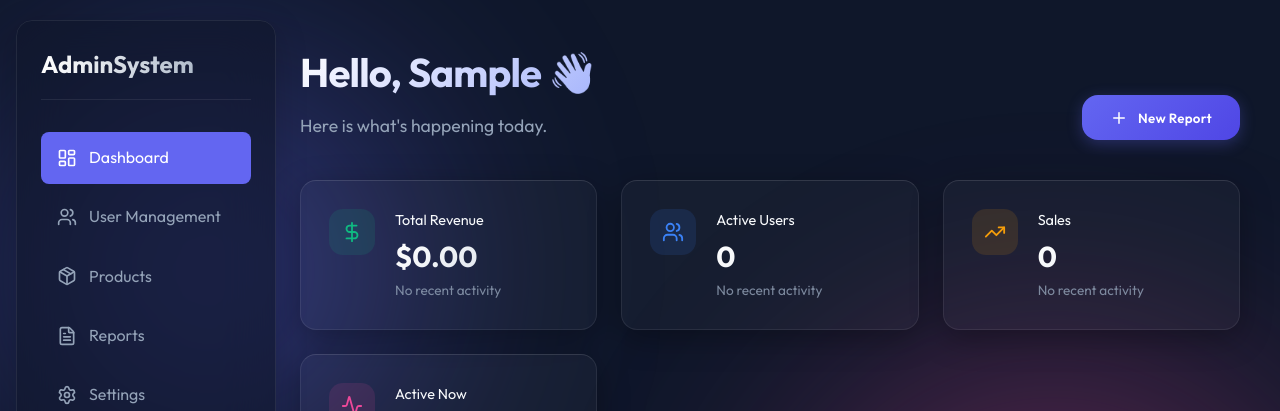
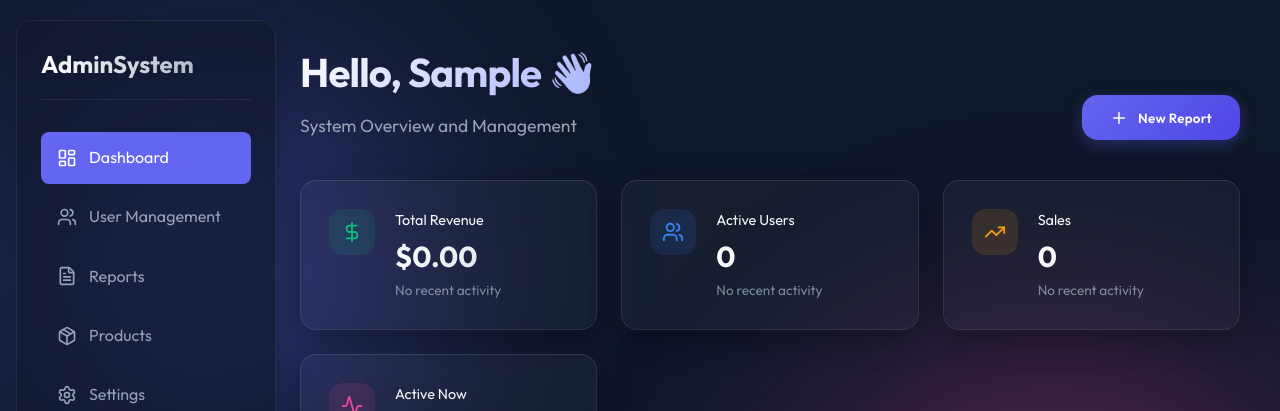
Before and after one commit to danithu17/management-system, a React (Vite) app: page / in a window 1280 px wide. Shown: the top 411 px of the page. Built offline with nearby package versions, Linux system fonts and the light colour scheme; sample sign-in values are in the browser's storage.

Commit message:
Implement Role-Based Access Control (RBAC) for Admin and Users

```diff
--- a/src/App.jsx
+++ b/src/App.jsx
@@ -11,10 +11,13 @@ import Reports from './pages/Reports';
 import Placeholder from './pages/Placeholder';
 
 // Protected Route Component
-const ProtectedRoute = ({ children }) => {
+const ProtectedRoute = ({ children, adminOnly = false }) => {
   const { user } = useAuth();
   if (!user) {
     return <Navigate to="/login" replace />;
+  }
+  if (adminOnly && user.role !== 'admin') {
+    return <Navigate to="/" replace />;
   }
   return children;
 };
@@ -28,11 +31,19 @@ const AppRoutes = () => {
           <Layout />
         </ProtectedRoute>
       }>
-        <Route index element={<Dashboard />} />
-        <Route path="users" element={<Users />} />
+        <Route index element={<Dashboard />} /> {/* Added Dashboard as index route */}
+        <Route path="users" element={
+          <ProtectedRoute adminOnly>
+            <Users />
+          </ProtectedRoute>
+        } />
         <Route path="products" element={<Products />} />
         <Route path="settings" element={<Settings />} />
-        <Route path="reports" element={<Reports />} />
+        <Route path="reports" element={
+          <ProtectedRoute adminOnly>
+            <Reports />
+          </ProtectedRoute>
+        } />
         <Route path="*" element={<Navigate to="/" replace />} />
       </Route>
     </Routes>
--- a/src/components/Sidebar.jsx
+++ b/src/components/Sidebar.jsx
@@ -4,13 +4,16 @@ import { LayoutDashboard, Users, Settings, LogOut, Package, FileText } from 'luc
 import { useAuth } from '../context/AuthContext';
 
 const Sidebar = () => {
-  const { logout, pendingUsers } = useAuth();
+  const { user, logout, pendingUsers } = useAuth();
+  const isAdmin = user?.role === 'admin';
 
   const navItems = [
     { icon: LayoutDashboard, label: 'Dashboard', path: '/' },
-    { icon: Users, label: 'User Management', path: '/users', badge: pendingUsers?.filter(u => u.status === 'pending').length },
+    ...(isAdmin ? [
+      { icon: Users, label: 'User Management', path: '/users', badge: pendingUsers?.filter(u => u.status === 'pending').length },
+      { icon: FileText, label: 'Reports', path: '/reports' },
+    ] : []),
     { icon: Package, label: 'Products', path: '/products' },
-    { icon: FileText, label: 'Reports', path: '/reports' },
     { icon: Settings, label: 'Settings', path: '/settings' },
   ];
 
--- a/src/pages/Dashboard.jsx
+++ b/src/pages/Dashboard.jsx
@@ -21,12 +21,18 @@ const Dashboard = () => {
       <header className="page-header animate-in">
         <div className="header-content">
           <h1>Hello, {user?.name.split(' ')[0]} 👋</h1>
-          <p className="subtitle">Here is what's happening today.</p>
+          <p className="subtitle">
+            {user?.role === 'admin'
+              ? "System Overview and Management"
+              : "Welcome back to your workspace."}
+          </p>
         </div>
-        <button className="btn-primary" onClick={() => navigate('/reports')}>
-          <Plus size={18} />
-          <span>New Report</span>
-        </button>
+        {user?.role === 'admin' && (
+          <button className="btn-primary" onClick={() => navigate('/reports')}>
+            <Plus size={18} />
+            <span>New Report</span>
+          </button>
+        )}
       </header>
 
       <div className="stats-grid animate-in delay-1">
```
